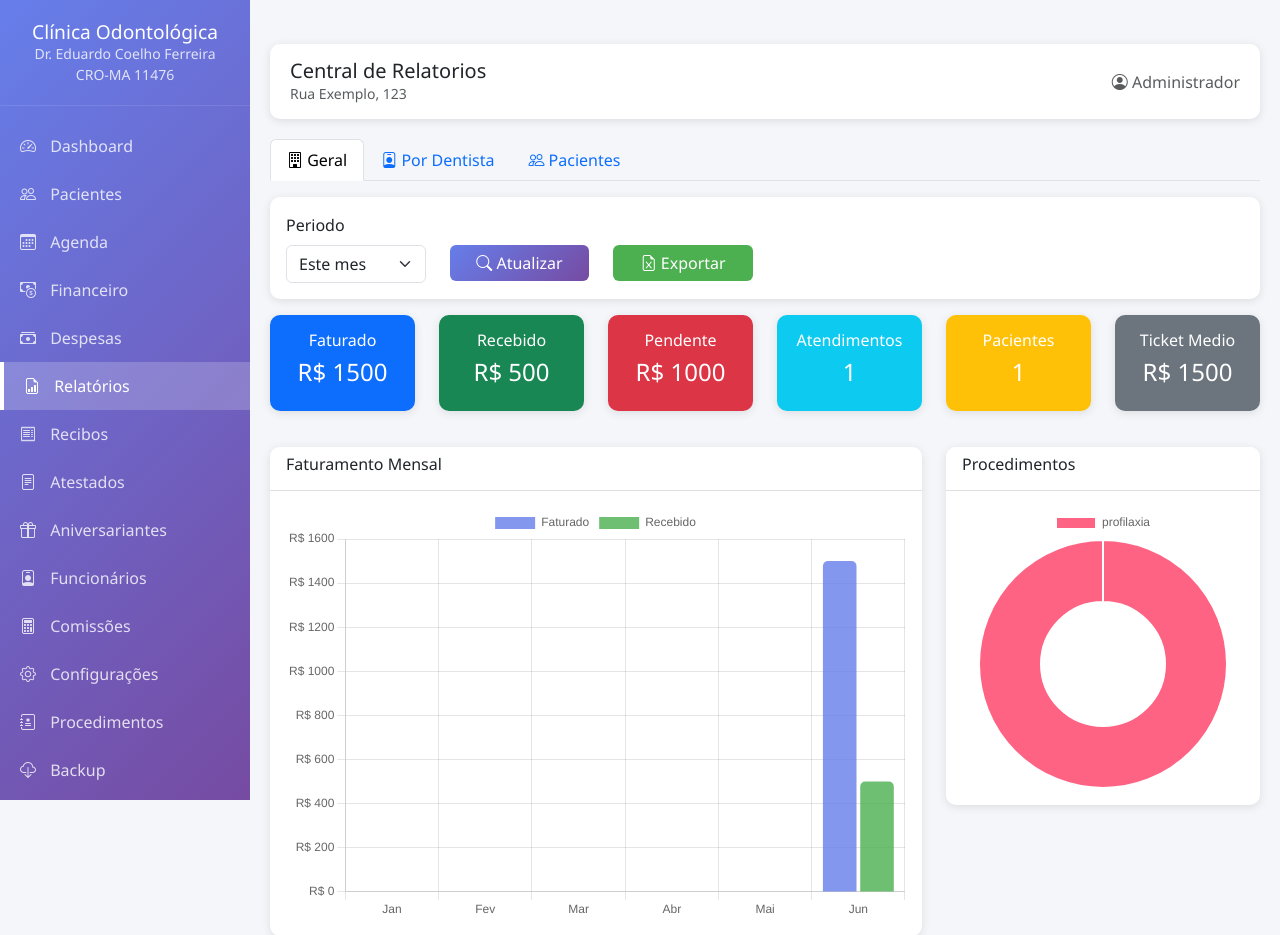
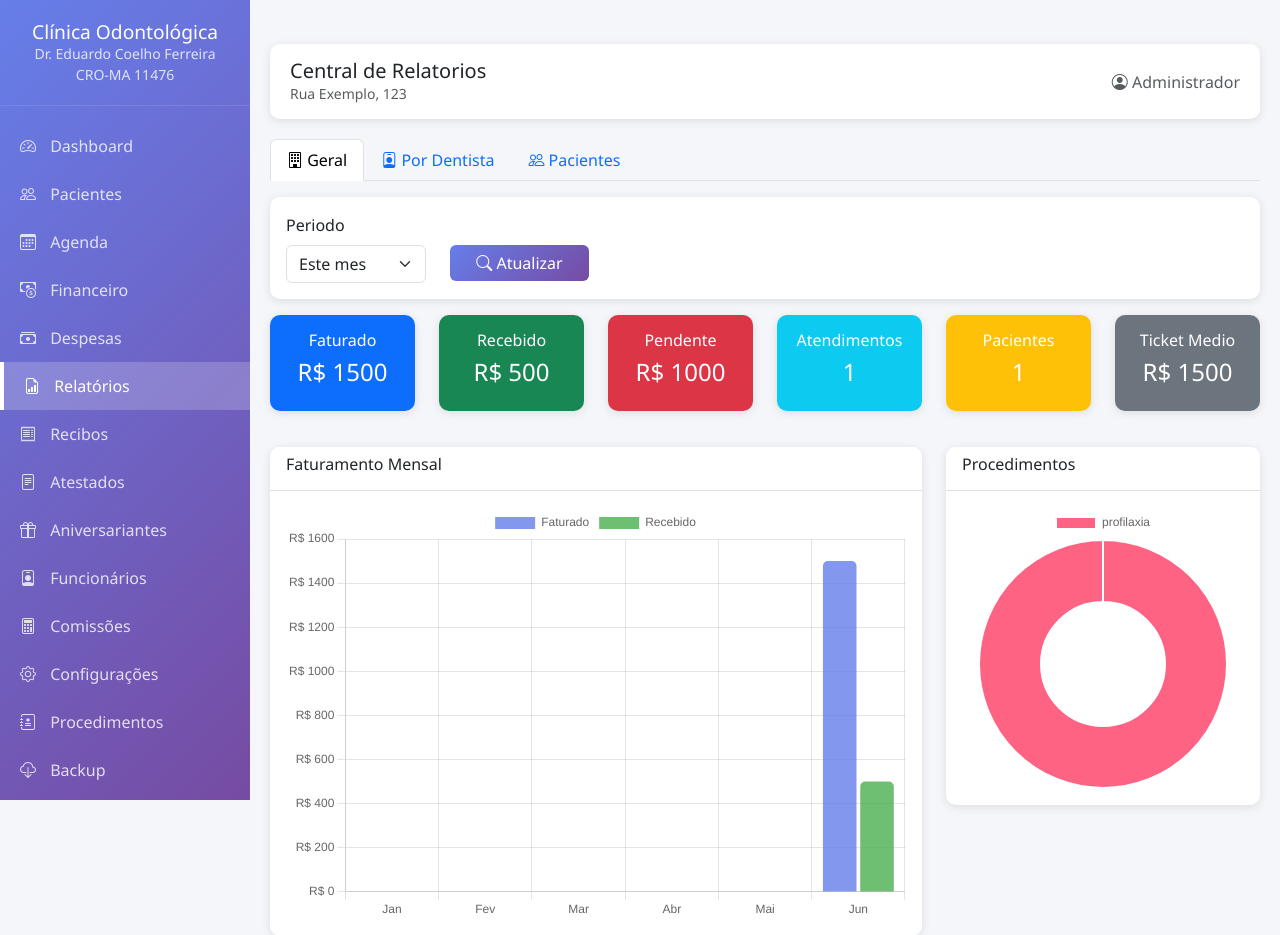
Before and after one commit to mileac/clinica-odontologica, a Flask app: page /relatorios in a window 1280 px wide. Shown: the top 935 px of the page. Run offline with Flask 3, Linux system fonts and the light colour scheme; a user stored in the database is signed in; data comes from the database, SQL or seed files in the repository.

Commit message:
Remover exportacao duplicada dos relatorios

```diff
--- a/templates/relatorios/index.html
+++ b/templates/relatorios/index.html
@@ -52,12 +52,6 @@
                         <label class="form-label">&nbsp;</label>
                         <button class="btn btn-primary w-100" onclick="carregarGeral()">
                             <i class="bi bi-search"></i> Atualizar
-                        </button>
-                    </div>
-                    <div class="col-md-2">
-                        <label class="form-label">&nbsp;</label>
-                        <button class="btn btn-success w-100" onclick="exportarExcel()">
-                            <i class="bi bi-file-earmark-excel"></i> Exportar
                         </button>
                     </div>
                 </div>
@@ -235,11 +229,5 @@
             });
     }
 
-    function exportarExcel() {
-        const p = document.getElementById('periodo').value;
-        let params = `tipo=financeiro&periodo=${p}`;
-        if (p === 'personalizado') params += `&data_inicio=${document.getElementById('data_inicio').value}&data_fim=${document.getElementById('data_fim').value}`;
-        window.open('/api/relatorio/exportar?' + params, '_blank');
-    }
 </script>
 {% endblock %}
```
